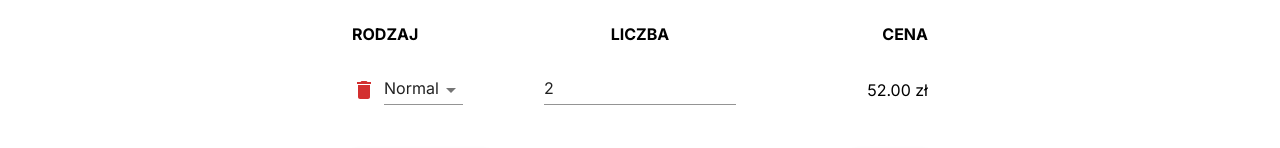
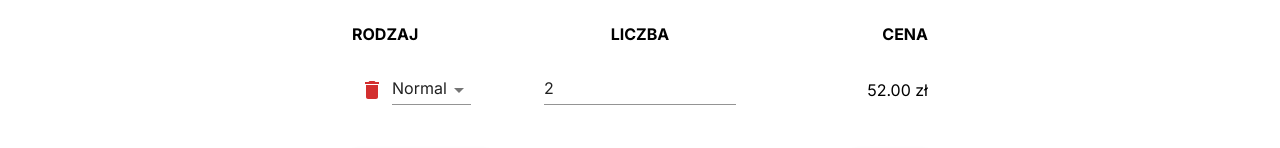
Before and after one commit to janeliasz/cinema-village, a React (Vite) app: page /reserve/1 in a window 1280 px wide. Shown: the part 214-362 px from the top of the page. Built offline with nearby package versions, Linux system fonts and the light colour scheme; the HTML template or start-up script is replaced by a standard one.

Commit message:
Fix delete ticket button

```diff
--- a/src/routes/reserve/Tickets.tsx
+++ b/src/routes/reserve/Tickets.tsx
@@ -99,7 +99,7 @@ function Tickets({ goNext }: { goNext: () => void }) {
               <IconButton
                 color="error"
                 onClick={() => removeType(type)}
-                sx={{ paddingLeft: 0 }}
+                sx={{ paddingLeft: { xs: 0, md: 1 } }}
               >
                 <DeleteIcon />
               </IconButton>
```
